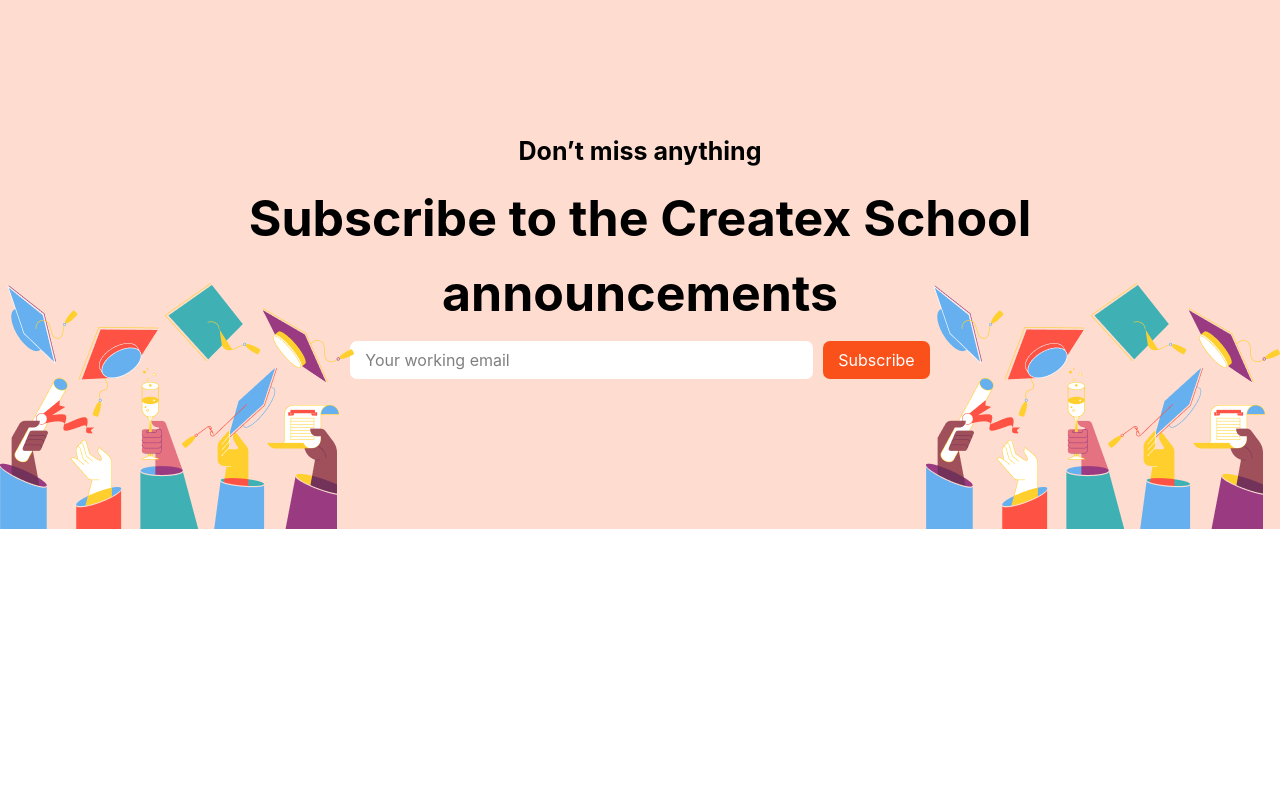
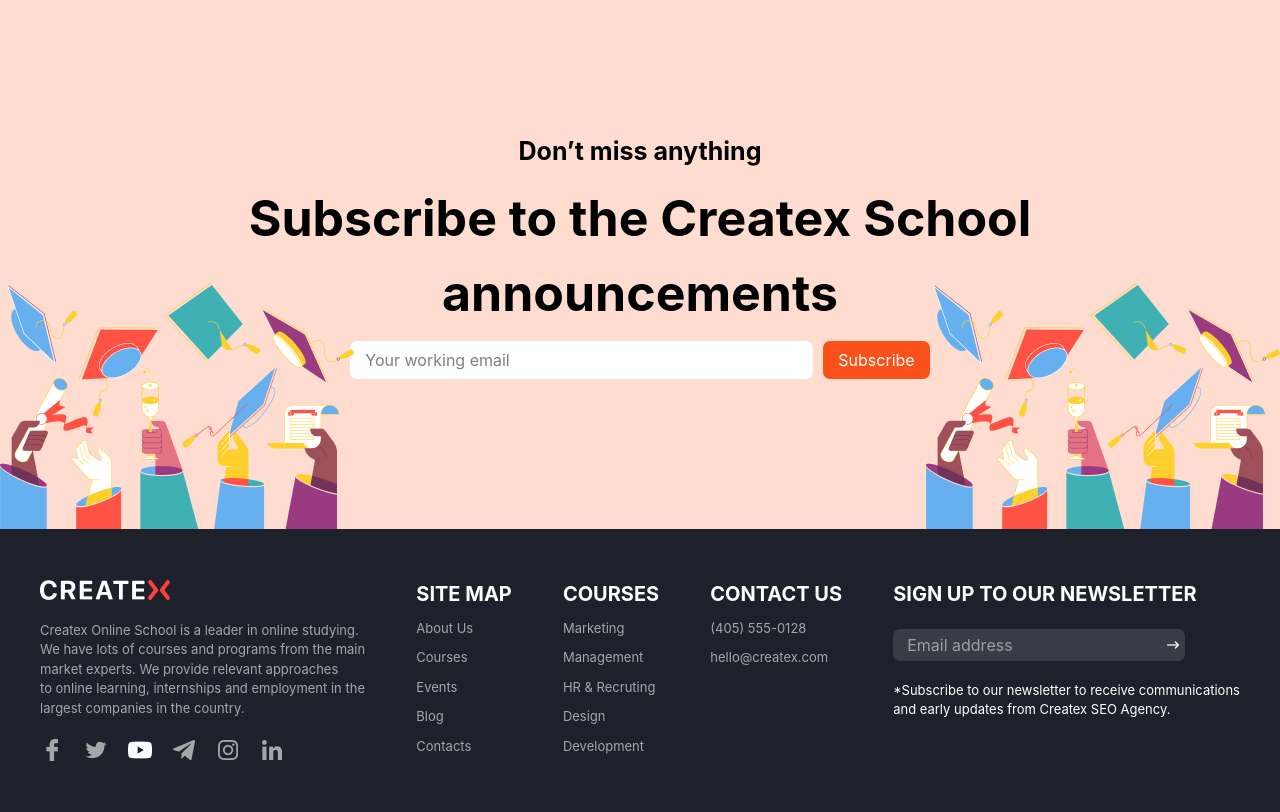
Before and after one commit to Tol1bjon/Group2, a website: page index.html in a window 1280 px wide. Shown: the part 5234-6046 px from the top of the page. Before the commit the page ends 5763 px from the top, so only its background shows below. Drawn offline with nearby package versions, Linux system fonts and the light colour scheme; files that its build step writes are made by us from their sources.

Commit message:
Footer: page1

```diff
--- a/index.html
+++ b/index.html
@@ -330,5 +330,45 @@
             </div>
         </section>
     </main>
+
+
+    <footer class="bg-[#1E212C] text-white py-[50px] lg:px-0 px-[10px]">
+        <div class="max-w-[1200px] m-auto flex lg:flex-row flex-col lg:gap-0 gap-[30px] justify-between items-start">
+            <div class="flex flex-col gap-[20px] items-start">
+                <img src="./src/logo (18).png" alt="">
+                <p class="text-[13px] text-[#A5A6AB]">Createx Online School is a leader in online studying. <br class="lg:flex hidden"> We have lots of courses and programs from the main <br class="lg:flex hidden"> market experts. We provide relevant approaches <br class="lg:flex hidden"> to online learning, internships and employment in the <br class="lg:flex hidden"> largest companies in the country. </p>
+                <img src="./src/socials.png" alt="">
+            </div>
+            <div class="flex flex-col gap-[10px]">
+                <h1 class="font-bold text-[20px]">SITE MAP</h1>
+                <p class="text-[#A5A6Ab] text-[13px]">About Us</p>
+                <p class="text-[#A5A6Ab] text-[13px]">Courses</p>
+                <p class="text-[#A5A6Ab] text-[13px]">Events</p>
+                <p class="text-[#A5A6Ab] text-[13px]">Blog</p>
+                <p class="text-[#A5A6Ab] text-[13px]">Contacts</p>
+            </div>
+            <div class="flex flex-col gap-[10px]">
+                <h1 class="font-bold text-[20px]">COURSES</h1>
+                <p class="text-[#A5A6Ab] text-[13px]">Marketing</p>
+                <p class="text-[#A5A6Ab] text-[13px]">Management</p>
+                <p class="text-[#A5A6Ab] text-[13px]">HR & Recruting</p>
+                <p class="text-[#A5A6Ab] text-[13px]">Design</p>
+                <p class="text-[#A5A6Ab] text-[13px]">Development</p>
+            </div>
+            <div class="flex flex-col gap-[10px]">
+                <h1 class="font-bold text-[20px]">CONTACT US</h1>
+                <p class="text-[#A5A6Ab] text-[13px]">(405) 555-0128</p>
+                <p class="text-[#A5A6Ab] text-[13px]">hello@createx.com</p>
+            </div>
+            <div class="flex flex-col gap-[20px] items-start">
+                <h1 class="font-bold text-[20px]">SIGN UP TO OUR NEWSLETTER</h1>
+                <div class="flex items-center p-[4px] rounded-[7px] bg-[#393C46]">
+                    <input class="px-[10px]" type="text" placeholder="Email address">
+                    <img src="./src/input/small/Right.png" alt="">
+                </div>
+                <p class="text-[13px]">*Subscribe to our newsletter to receive communications <br class="lg:flex hidden"> and early updates from Createx SEO Agency.</p>
+            </div>
+        </div>
+    </footer>
 </body>
 </html>
```
Also changed, not shown: src/input/small/Right.png (added), src/logo (18).png (added), src/socials.png (added).
